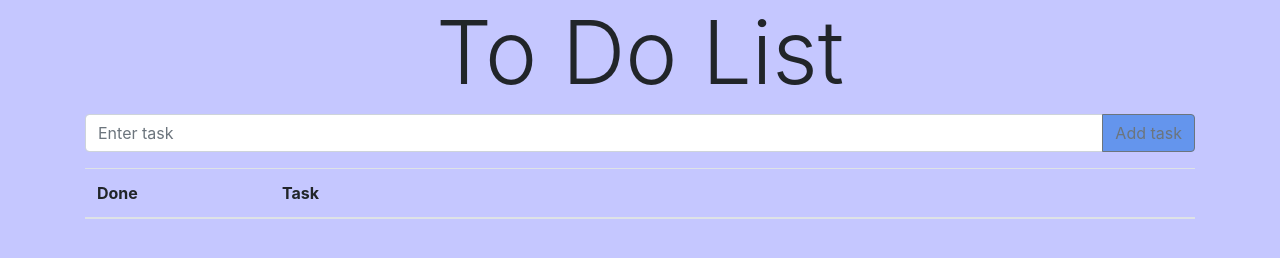
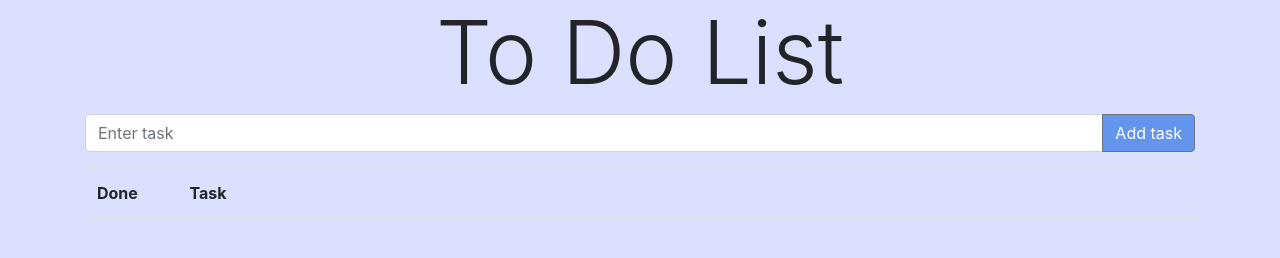
Before and after one commit to annaegorovaa/TODOlist, a website: page index.html in a window 1280 px wide. Drawn offline with nearby package versions, Linux system fonts and the light colour scheme.

Commit message:
bootstrap corrected

```diff
--- a/index.html
+++ b/index.html
@@ -19,7 +19,7 @@
     <table class="table table-striped">
         <thead>
         <tr>
-            <th scope="col" class="col-2">Done</th>
+            <th scope="col" class="col-1">Done</th>
             <th scope="col" class="col">Task</th>
         </tr>
         </thead>
--- a/styles.css
+++ b/styles.css
@@ -1,9 +1,6 @@
 .done {
     text-decoration: line-through;
     color: #9c9c9c;
-}
-label {
-    display: block;
 }
 
 h1 {
@@ -11,8 +8,9 @@
 }
 
 body {
-    background-color: #c5c7ff!important;
+    background-color: #dce0ff!important;
 }
 #button-addon2 {
     background-color: cornflowerblue;
+    color: white;
 }
```
